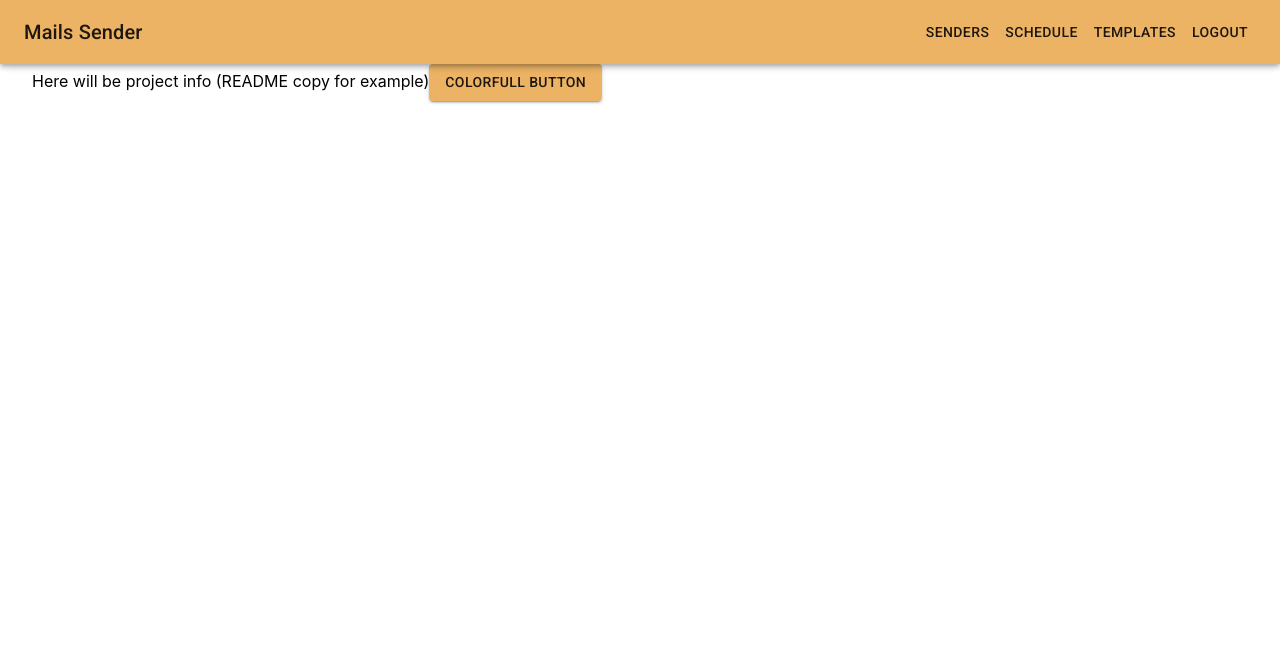
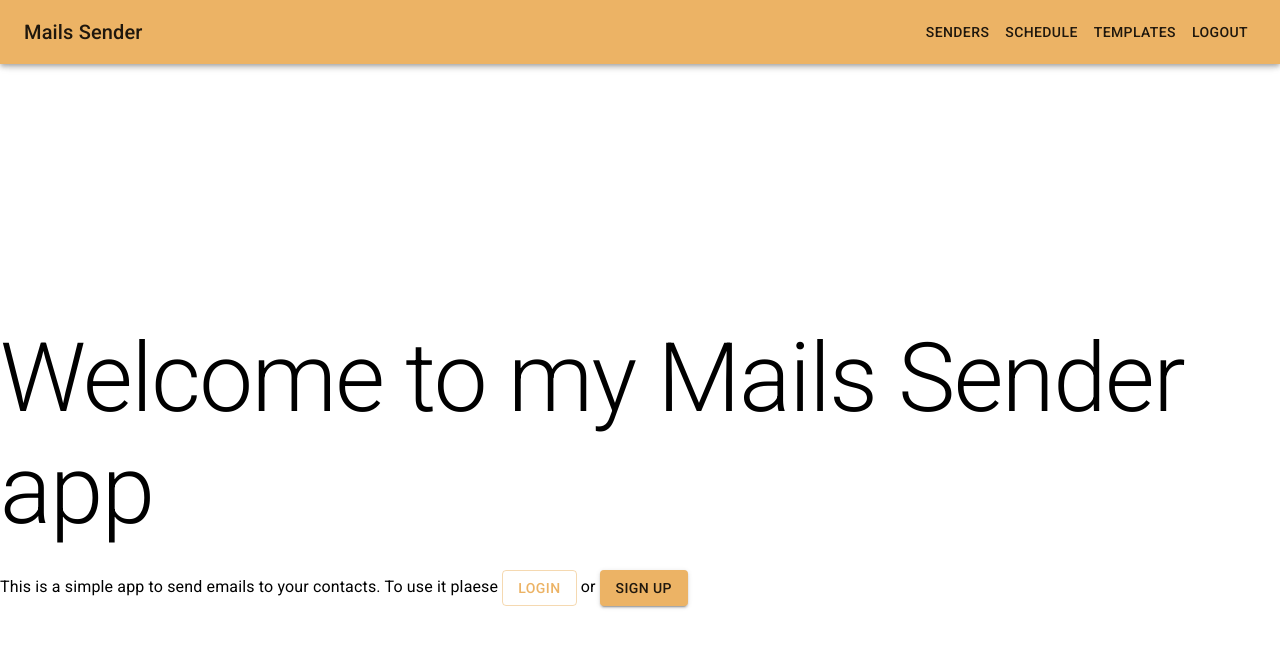
Before and after one commit to YevhenLisitskyiDev/mail-sender-client, a Next.js app: page / in a window 1280 px wide. Shown: the top 648 px of the page. Built offline with nearby package versions, Linux system fonts and the light colour scheme.

Commit message:
Added welcome message to the homapage

```diff
--- a/pages/index.tsx
+++ b/pages/index.tsx
@@ -1,17 +1,39 @@
-import { Button } from "@mui/material";
+import { Box, Button, Grid, Typography } from "@mui/material";
 import type { NextPage } from "next";
 import Head from "next/head";
 import styles from "../styles/Home.module.css";
 
 const Home: NextPage = () => {
   return (
-    <div className={styles.container}>
+    <>
       <Head>
         <title>Mail sender</title>
       </Head>
-      Here will be project info (README copy for example)
-      <Button variant="contained">Colorfull button</Button>
-    </div>
+
+      <Grid
+        container
+        spacing={0}
+        direction="column"
+        alignItems="center"
+        justifyContent="center"
+        sx={{ minHeight: "100vh" }}>
+        <Grid item xs={3}>
+          {/* Create header with paragraph an 2 buttons */}
+          <Typography variant="h1">Welcome to my Mails Sender app</Typography>
+          <Typography variant="subtitle1" mt={3}>
+            This is a simple app to send emails to your contacts. To use it
+            plaese{" "}
+            <Button variant="outlined" color="primary">
+              login
+            </Button>{" "}
+            or{" "}
+            <Button variant="contained" color="primary">
+              Sign Up
+            </Button>
+          </Typography>
+        </Grid>
+      </Grid>
+    </>
   );
 };
 
```
